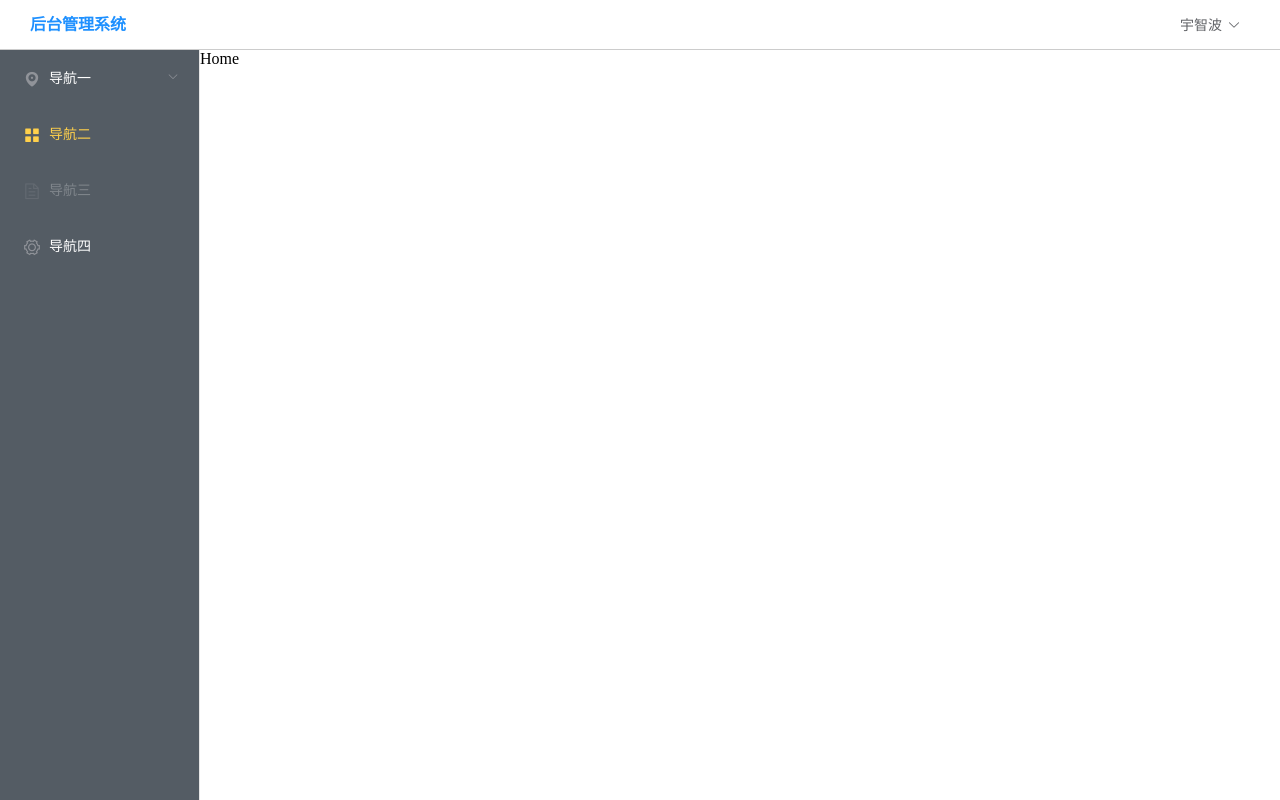
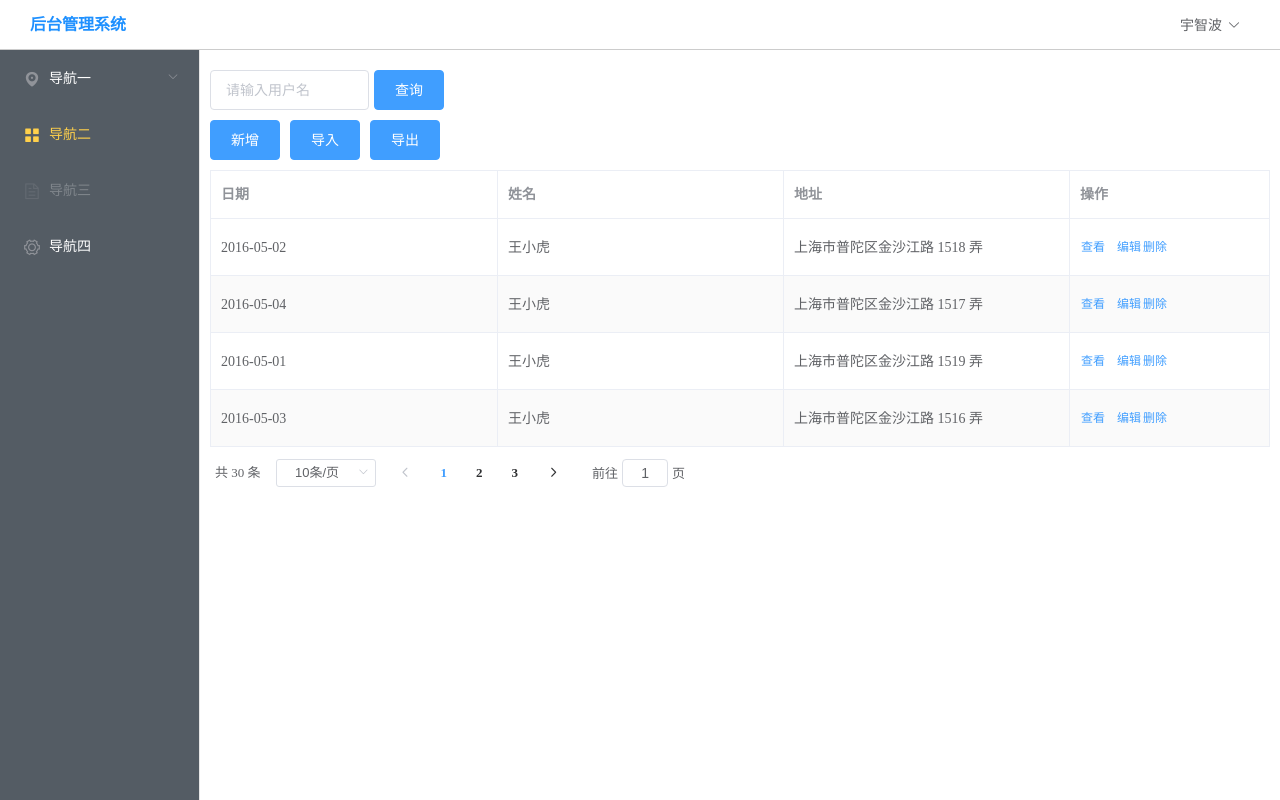
Before and after one commit to dingxiaoqi/springboot_vue, a Vue app in the folder vue_v1/vue/: page / in a window 1280 px wide. Built offline with nearby package versions, Linux system fonts and the light colour scheme.

Commit message:
home主体内容

```diff
--- a/vue_v1/vue/src/views/HomeView.vue
+++ b/vue_v1/vue/src/views/HomeView.vue
@@ -1,14 +1,104 @@
 <template>
-  <div class="home">
-    Home
+  <div style="padding:10px">
+    <div style="margin: 10px 0">
+      <el-input v-model="username" placeholder="请输入用户名" style="width: 15%"/>
+      <el-button type="primary" style="margin-left: 5px">查询</el-button>
+    </div>
+    <div style="margin: 10px 0">
+      <el-button type="primary">新增</el-button>
+      <el-button type="primary">导入</el-button>
+      <el-button type="primary">导出</el-button>
+    </div>
+    <el-table
+        :data="tableData"
+        border
+        stripe
+        style="width: 100%">
+      <el-table-column
+          prop="date"
+          label="日期">
+      </el-table-column>
+      <el-table-column
+          prop="name"
+          label="姓名">
+      </el-table-column>
+      <el-table-column
+          prop="address"
+          label="地址">
+      </el-table-column>
+      <el-table-column
+          fixed="right"
+          label="操作"
+          width="200">
+        <template slot-scope="scope">
+          <el-button @click="handleClick(scope.row)" type="text" size="small">查看</el-button>
+          <el-button type="text" size="small">编辑</el-button>
+          <el-popover
+              placement="top"
+              width="160"
+              v-model="visible">
+            <p>这是一段内容这是一段内容确定删除吗？</p>
+            <div style="text-align: right; margin: 0">
+              <el-button size="mini" type="text" @click="visible = false">取消</el-button>
+              <el-button type="primary" size="mini" @click="visible = false">确定</el-button>
+            </div>
+            <el-button slot="reference" type="text" size="small">删除</el-button>
+          </el-popover>
+        </template>
+      </el-table-column>
+    </el-table>
+    <div style="margin:10px 0">
+      <el-pagination
+          @size-change="handleSizeChange"
+          @current-change="handleCurrentChange"
+          :current-page="currentPage4"
+          :page-sizes="[10, 20, 30, 40]"
+          :page-size="10"
+          layout="total, sizes, prev, pager, next, jumper"
+          :total="30">
+      </el-pagination>
+    </div>
   </div>
 </template>
 
 <script>
 
 export default {
+  data() {
+    return {
+      // visible: false,
+      tableData: [{
+        date: '2016-05-02',
+        name: '王小虎',
+        address: '上海市普陀区金沙江路 1518 弄'
+      }, {
+        date: '2016-05-04',
+        name: '王小虎',
+        address: '上海市普陀区金沙江路 1517 弄'
+      }, {
+        date: '2016-05-01',
+        name: '王小虎',
+        address: '上海市普陀区金沙江路 1519 弄'
+      }, {
+        date: '2016-05-03',
+        name: '王小虎',
+        address: '上海市普陀区金沙江路 1516 弄'
+      }]
+    }
+  },
   name: 'HomeView',
   components: {
+  },
+  methods: {
+    handleClick(row) {
+      console.log(row);
+    },
+    handleSizeChange(val) {
+      console.log(`每页 ${val} 条`);
+    },
+    handleCurrentChange(val) {
+      console.log(`当前页: ${val}`);
+    }
   }
 }
 </script>
```
